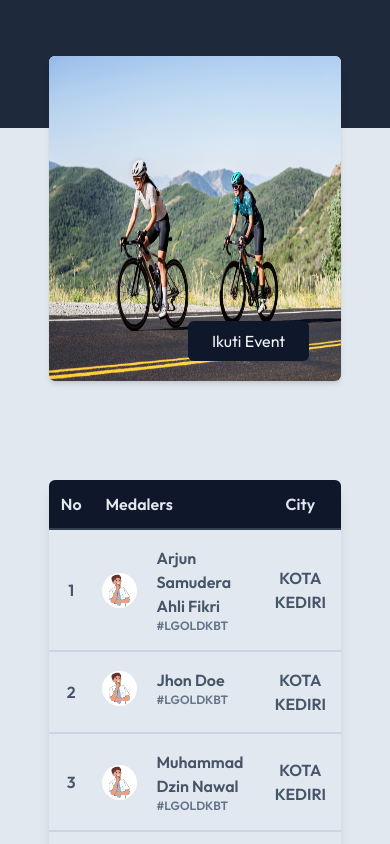
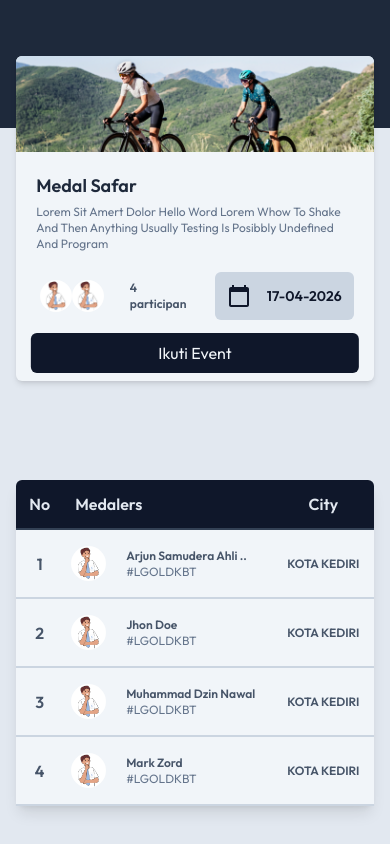
Before and after one commit to ArjunSamuderaAhliFikri/kedunglo-biking-team, a Next.js app: page /ListEventPage/1 in a window 390 px wide. Built offline with nearby package versions, Linux system fonts and the light colour scheme.

Commit message:
memperbaiki ukuran typografy pada halaman detail event saat berada di layar hp

```diff
--- a/src/pages/ListEventPage/[DetailEvent].tsx
+++ b/src/pages/ListEventPage/[DetailEvent].tsx
@@ -23,6 +23,7 @@ type DataDetailEvent = {
 };
 
 type ParticipanProfile = {
+  [x: string]: any;
   name: string;
   age: number;
   email: string;
@@ -90,26 +91,27 @@ const DetailEvent = (): JSX.Element => {
         <>
           <section className="flex h-screen flex-col gap-y-52 bg-slate-200 overflow-auto">
             <div className="flex justify-center bg-slate-800 w-full py-16 2xl:h-44 relative mb-28 2xl:mb-36 2xl:py-5">
-              <div className="flex bg-slate-100 w-3/4 2xl:w-[65%] absolute top-14 h-[325px] 2xl:h-[350px] mx-auto rounded-md overflow-hidden shadow-md">
+              <div className="flex xl:flex-row flex-col bg-slate-100 w-11/12 xl:w-10/12 2xl:w-7/12 absolute top-14 h-[325px] 2xl:h-[350px] mx-auto rounded-md overflow-hidden shadow-md">
                 <Image
+                  className="h-24 object-cover xl:h-full"
                   src={"/images/bikes.jpg"}
                   alt={dataDetailEvent.title}
                   width={475}
                   height={455}
                 />
 
-                <div className="p-7">
-                  <div className="tracking-normal w-3/4">
-                    <h1 className="text-slate-800 font-semibold text-2xl capitalize">
+                <div className="xl:p-7 p-5">
+                  <div className="tracking-normal xl:w-3/4 w-full">
+                    <h1 className="text-slate-800 font-semibold xl:text-2xl text-lg capitalize">
                       {dataDetailEvent.title}
                     </h1>
 
-                    <p className="text-slate-500 font-normal capitalize mt-2 text-sm">
+                    <p className="text-slate-500 font-normal capitalize xl:mt-2 mt-1 xl:text-sm text-xs">
                       {dataDetailEvent.description}
                     </p>
                   </div>
 
-                  <div className="flex justify-start items-center mt-5 gap-3 text-slate-700">
+                  <div className="flex xl:justify-start justify-between items-center mt-5 gap-3 text-slate-700">
                     <div className="flex justify-center items-center w-fit gap-4 rounded-md p-1">
                       <ul className="flex w-full">
                         {imageProfile != undefined &&
@@ -132,42 +134,6 @@ const DetailEvent = (): JSX.Element => {
                             )
                           )}
                       </ul>
-                      {/* <li className="flex justify-center items-center relative h-10 w-10">
-                          <Image
-                            className="rounded-full absolute z-10 -left-6"
-                            src={"/images/profile-user.jpg"}
-                            alt="profile participan"
-                            width={35}
-                            height={35}
-                          />
-                        </li>
-                        <li className="flex justify-center items-center relative h-10 w-10">
-                          <Image
-                            className="rounded-full absolute z-20 -left-12"
-                            src={"/images/profile-user.jpg"}
-                            alt="profile participan"
-                            width={35}
-                            height={35}
-                          />
-                        </li>
-                        <li className="flex justify-center items-center relative h-10 w-10">
-                          <Image
-                            className="rounded-full absolute z-30 -left-[70px]"
-                            src={"/images/profile-user.jpg"}
-                            alt="profile participan"
-                            width={35}
-                            height={35}
-                          />
-                        </li>
-                        <li className="flex justify-center items-center relative h-10 w-10">
-                          <Image
-                            className="rounded-full absolute z-40 -left-[90px]"
-                            src={"/images/profile-user.jpg"}
-                            alt="profile participan"
-                            width={35}
-                            height={35}
-                          />
-                        </li> */}
 
                       <h2 className="text-xs font-semibold text-slate-600">
                         {dataDetailEvent.participans != undefined &&
@@ -175,9 +141,9 @@ const DetailEvent = (): JSX.Element => {
                       </h2>
                     </div>
 
-                    <div className="flex items-center gap-4 rounded-md p-3 bg-emerald-500">
+                    <div className="flex items-center gap-4 rounded-md p-3 text-slate-900 bg-slate-300">
                       <CalendarTodayIcon />
-                      <span className="text-sm font-semibold text-slate-600">
+                      <span className="text-sm font-semibold">
                         {dataDetailEvent.date}
                       </span>
                     </div>
@@ -185,7 +151,7 @@ const DetailEvent = (): JSX.Element => {
                   <button
                     disabled={loading || ticketUser == 0}
                     onClick={handleFollowingEvent}
-                    className="text-slate-100 bg-slate-900 px-6 py-2 rounded-md capitalize text-md absolute bottom-5 right-8 transition-all hover:bg-slate-700 hover:text-slate-400 disabled:bg-slate-600 disabled:text-slate-500"
+                    className="text-slate-100 bg-slate-900 px-6 py-2 rounded-md capitalize text-md absolute xl:bottom-5 bottom-2 lg:w-fit w-11/12 right-1/2 lg:translate-x-0  translate-x-1/2 xl:right-8 transition-all hover:bg-slate-700 hover:text-slate-400 disabled:bg-slate-600 disabled:text-slate-500"
                     type="button"
                   >
                     {loading
@@ -198,7 +164,7 @@ const DetailEvent = (): JSX.Element => {
               </div>
             </div>
             <div className="container flex justify-center py-8">
-              <table className="bg-slate-900 table-auto rounded-md w-3/4 shadow-lg max-h-[500px] overflow-y-auto">
+              <table className="bg-slate-900 table-auto rounded-md xl:w-3/4 w-11/12 shadow-lg max-h-[500px] overflow-y-auto">
                 <thead className="border-b-2 border-slate-700">
                   <tr>
                     <th className="p-3 capitalize font-semibold text-slate-200">
@@ -217,8 +183,13 @@ const DetailEvent = (): JSX.Element => {
                     dataDetailEvent.participans.map(
                       (data: ParticipanProfile, id: number) => (
                         <>
-                          <tr className="border-b-2 border-slate-300" key={id}>
-                            <td className="py-4 p-2 text-center">{id + 1}</td>
+                          <tr
+                            className="border-b-2 bg-slate-100 border-slate-300"
+                            key={id}
+                          >
+                            <td className="xl:py-4 p-2 text-center">
+                              {id + 1}
+                            </td>
                             <td className="py-4 flex gap-5 items-center p-2 text-left">
                               <Image
                                 className="rounded-full"
@@ -228,13 +199,17 @@ const DetailEvent = (): JSX.Element => {
                                 height={35}
                               />
                               <div className="flex flex-col">
-                                <h1 className="text-md">{data.name}</h1>
-                                <span className="text-xs text-slate-500 uppercase">
+                                <h1 className="xl:text-md text-xs font-semibold">
+                                  {data.name.length >= 20
+                                    ? `${data.name.substring(0, 20)}..`
+                                    : data.name}
+                                </h1>
+                                <span className="text-xs font-normal lg:font-semibold text-slate-500 uppercase">
                                   #lgoldkbt
                                 </span>
                               </div>
                             </td>
-                            <td className="py-4 p-2 text-center uppercase">
+                            <td className="lg:py-4 py-0 lg:p-2 p-3 text-xs lg:text-lg text-center uppercase">
                               kota kediri
                             </td>
                           </tr>
```
Also changed, not shown: src/pages/ListEventPage/index.tsx (+14 -14 lines).
